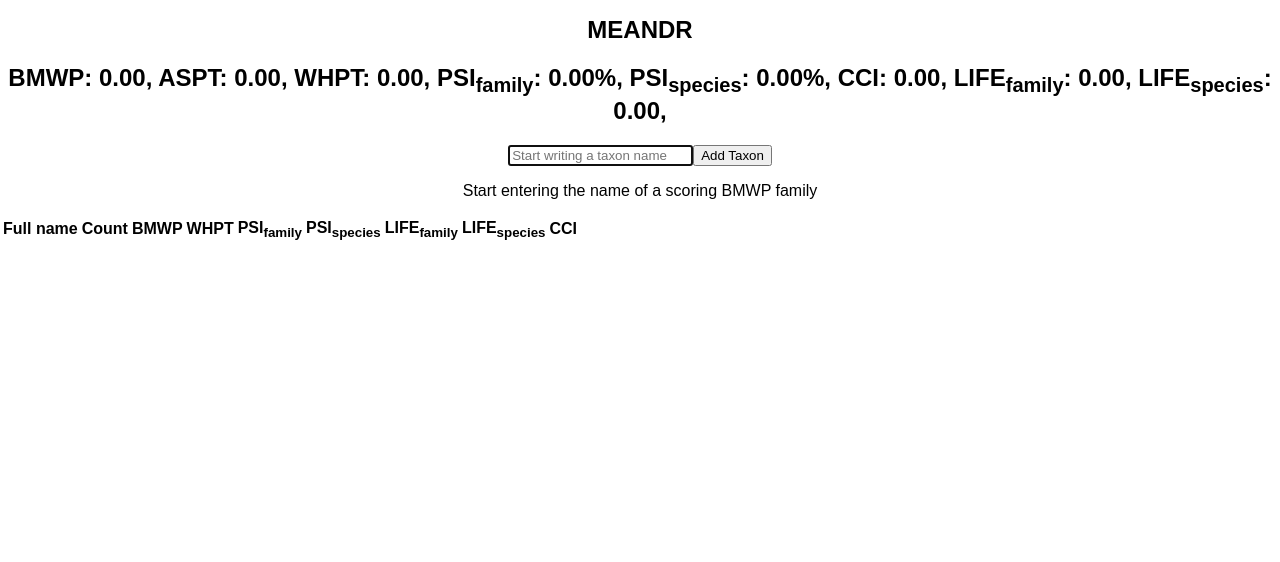
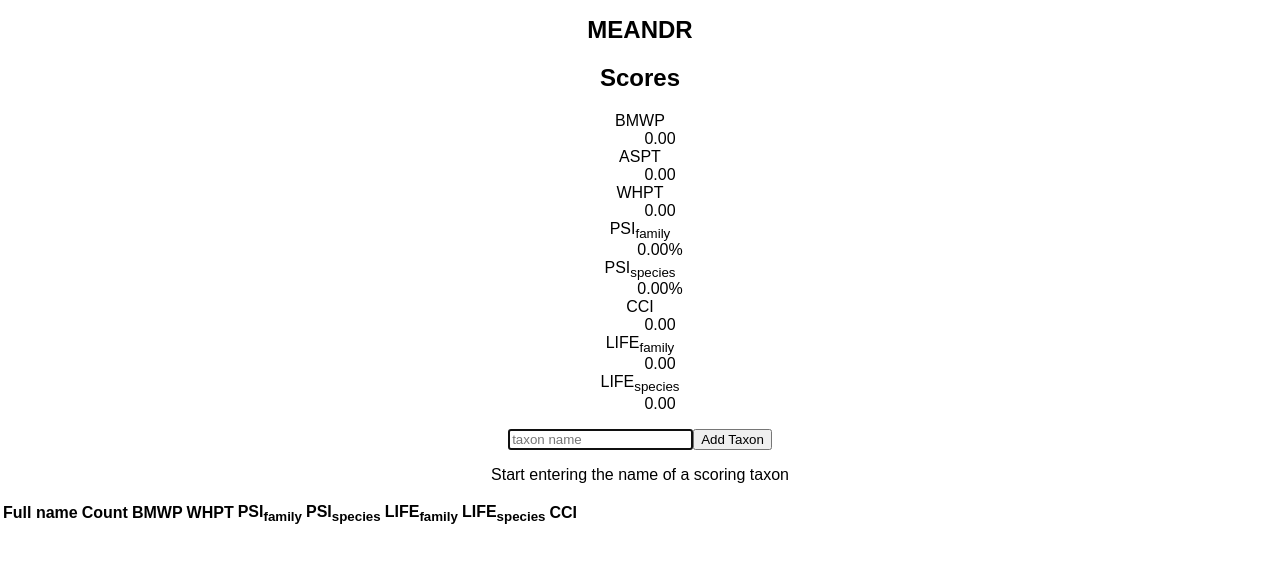
Before and after one commit to valravn-tech/meandr, a React (Create React App) app: page / in a window 1280 px wide. Shown: the top 562 px of the page. Built offline with nearby package versions, Linux system fonts and the light colour scheme; the HTML template or start-up script is replaced by a standard one.

Commit message:
Change scores to definition list

```diff
--- a/src/TaxaForm.tsx
+++ b/src/TaxaForm.tsx
@@ -360,16 +360,19 @@ const calcAspt = (foundTaxa:FoundTaxon[]): number => {
 
 
 const TaxaScore: React.SFC<{foundTaxa:FoundTaxon[]}> = (p) => (
-    <h2>
-        BMWP:                   { calcBmwp       (p.foundTaxa).score.toFixed(2) },
-        ASPT:                   { calcAspt       (p.foundTaxa)      .toFixed(2) },
-        WHPT:                   { calcWhpt       (p.foundTaxa).score.toFixed(2) },
-        PSI<sub>family</sub>:   { calcPsiFamily  (p.foundTaxa).score.toFixed(2) }%,
-        PSI<sub>species</sub>:  { calcPsiSpecies (p.foundTaxa).score.toFixed(2) }%,
-        CCI:                    { calcCci        (p.foundTaxa).score.toFixed(2) },
-        LIFE<sub>family</sub>:  { calcLifeFamily (p.foundTaxa).score.toFixed(2) },
-        LIFE<sub>species</sub>: { calcLifeSpecies(p.foundTaxa).score.toFixed(2) },
-    </h2>
+    <div>
+        <h2>Scores</h2>
+        <dl>
+            <dt>BMWP</dt>                   <dd>{ calcBmwp       (p.foundTaxa).score.toFixed(2) }</dd>
+            <dt>ASPT</dt>                   <dd>{ calcAspt       (p.foundTaxa)      .toFixed(2) }</dd>
+            <dt>WHPT</dt>                   <dd>{ calcWhpt       (p.foundTaxa).score.toFixed(2) }</dd>
+            <dt>PSI<sub>family</sub></dt>   <dd>{ calcPsiFamily  (p.foundTaxa).score.toFixed(2) }%</dd>
+            <dt>PSI<sub>species</sub></dt>  <dd>{ calcPsiSpecies (p.foundTaxa).score.toFixed(2) }%</dd>
+            <dt>CCI</dt>                    <dd>{ calcCci        (p.foundTaxa).score.toFixed(2) }</dd>
+            <dt>LIFE<sub>family</sub></dt>  <dd>{ calcLifeFamily (p.foundTaxa).score.toFixed(2) }</dd>
+            <dt>LIFE<sub>species</sub></dt> <dd>{ calcLifeSpecies(p.foundTaxa).score.toFixed(2) }</dd>
+        </dl>
+    </div>
 )
 
 // TODO: restructure. This is currently O(n) but for most uses it should be O(1)
@@ -445,7 +448,7 @@ class TaxaForm extends React.Component<{}, {
                     <input
                         ref={this.searchBox}
                         type='text'
-                        placeholder='Start writing a taxon name'
+                        placeholder='taxon name'
                         id='form-input'
                         value={this.state.search}
                         onChange={this.searchTextUpdate}
@@ -456,7 +459,7 @@ class TaxaForm extends React.Component<{}, {
                 </form>
                 {this.state.taxaMatching.length
                     ? <TaxaAutocompleteOptions taxaMatching={this.state.taxaMatching} iSelect={this.state.iPreselect} />
-                    : <p>Start entering the name of a scoring BMWP family</p>
+                    : <p>Start entering the name of a scoring taxon</p>
                 }
                 <TaxaFoundList foundTaxa={this.state.found} addToCount={this.modifyFound} />
             </div>
```
